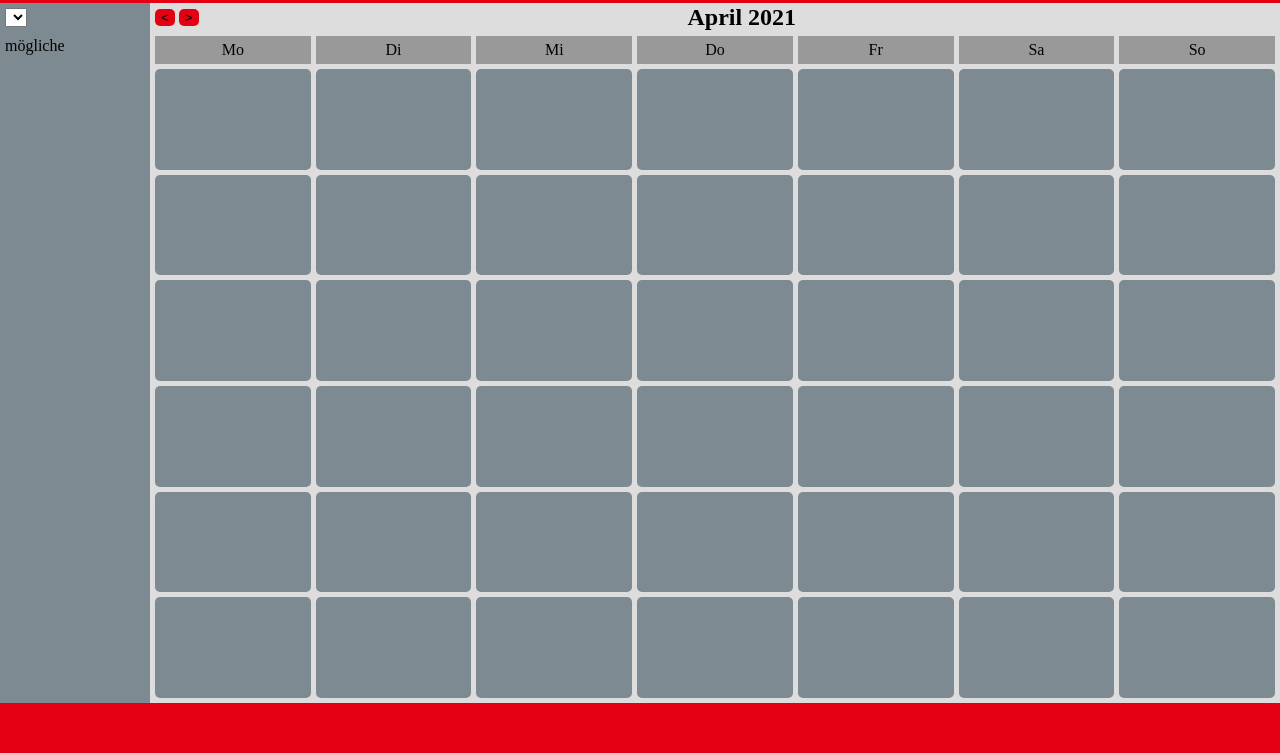
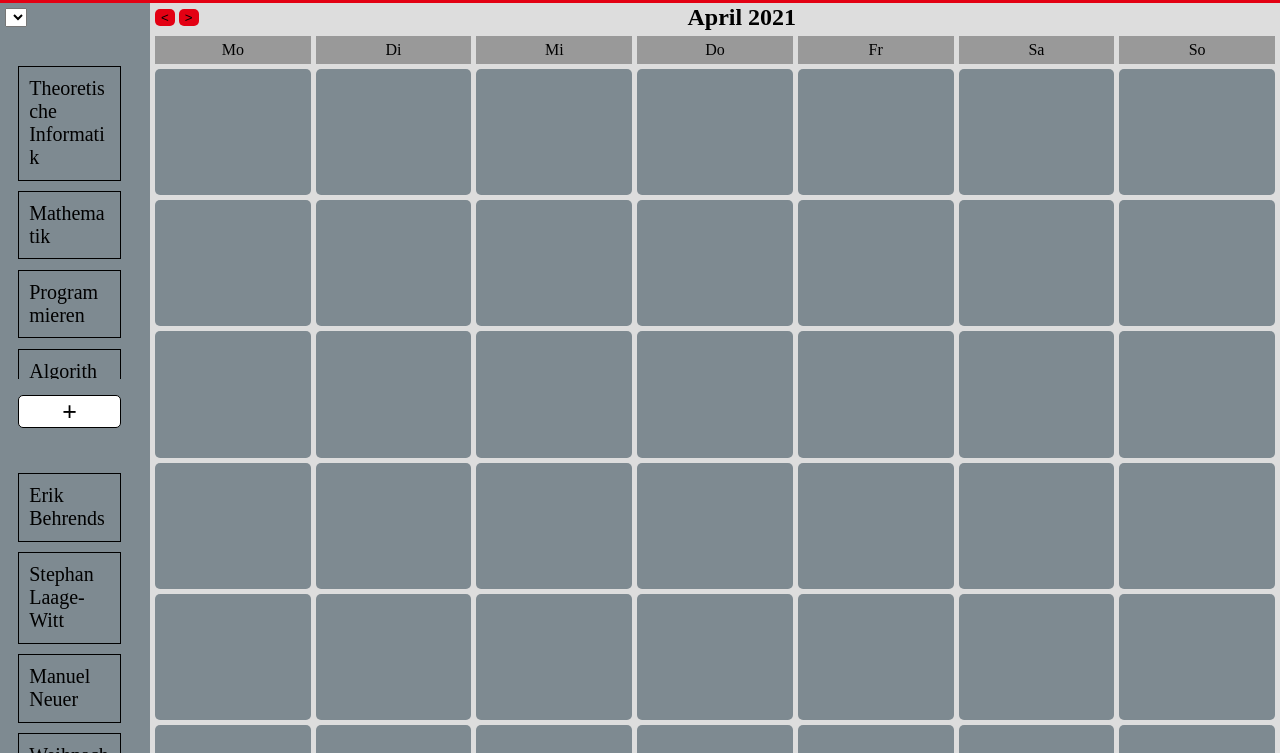
Before and after one commit to AntVil/vorlesungs-planung, a plain HTML site: page src/public/pages/calendar/index.html in a window 1280 px wide. Shown: the part 47-800 px from the top of the page. Drawn offline with Linux system fonts and the light colour scheme; no server answers.

Commit message:
Update Kurs/Dozentenwahl

```diff
--- a/src/public/pages/calendar/index.html
+++ b/src/public/pages/calendar/index.html
@@ -21,8 +21,28 @@
                 <div>
                     <select id="course_selection"></select>
                 </div>
+                <div class=classChoice>
+                    <div id="KursListe">
+
+                    </div>
+                    <button onclick="addClass()" class="addClassBtn" id="addClassBtn"
+                            type="button">
+                      +
+                    </button>
+                  </div>
+                  <div id=lecturerChoice>
+                    <div id=lecturerList>
+
+
+                    </div>
+                    <button onclick="addLecturer()" class="addClassBtn" id="addLecturerBtn"
+                            type="button">
+                      +
+                    </button>
+                </div>
                 <div class="scroll">
-                    mögliche
+
+
                 </div>
             </aside>
             <div id="calendar">
--- a/src/public/pages/calendar/script.js
+++ b/src/public/pages/calendar/script.js
@@ -2,6 +2,8 @@ let selectedDate = new Date();
 
 window.onload = function(){
     updateCalendar();
+    updateClasses();
+    updateLecturers();
 }
 
 // show sidebar
@@ -150,3 +152,99 @@ function fillCalendar(appointments){
         calendar[i].setAttribute("aria-disabled", "true");
     }
 }
+function updateClasses(){
+    let classes = [
+        'Theoretische Informatik',
+        'Mathematik',
+        'Programmieren',
+        'Algorithmen',
+        'Projektmanagement',
+        'Python',
+        'Theoretische Informatik',
+        'Mathematik',
+        'Programmieren',
+        'Algorithmen',
+        'Projektmanagement',
+        'Python'
+    ]
+    courseList = document.createElement('ul');
+    courseList.className = "courseList";
+    document.getElementById('KursListe').appendChild(courseList);
+
+    classes.forEach(function (classItem) {
+    let course = document.createElement('li');
+    course.tabIndex = -1;
+    course.className = "classListItem";
+    course.addEventListener("click",function(e) {
+
+    });
+    courseList.appendChild(course);
+
+    course.innerHTML += classItem;
+    });
+}
+
+function updateLecturers(){
+    let lecturers = [
+        'Erik Behrends',
+        'Stephan Laage-Witt',
+        'Manuel Neuer',
+        'Weihnachtsmann',
+        'test1',
+        'test2'
+    ]
+
+    lecturerList  = document.createElement("ul");
+
+    lecturerList.className = "lecturerList";
+
+    document.getElementById('lecturerList').appendChild(lecturerList);
+
+    lecturers.forEach(function (lecturerItem) {
+    let lecturer = document.createElement('li');
+    lecturer.tabIndex = -1;
+    lecturer.className = "lecturerListItem";
+    lecturer.addEventListener("click",function(e) {
+
+    });
+    lecturer.addEventListener('contextmenu', e => {
+      e.preventDefault();
+    });
+    lecturerList.appendChild(lecturer);
+
+    lecturer.innerHTML += lecturerItem;
+    });
+}
+
+
+function addClass(){
+    let classToAdd = window.prompt("Enter the class you want to add!")
+    classes.push(classToAdd);
+    //location.reload();
+    alert(classes); //Testfunktion
+}
+
+function addLecturer(){
+    let lecturerToAdd = window.prompt("Enter the lecturer you want to add!")
+    lecturers.push(lecturerToAdd);
+    //location.reload();
+    alert(lecturers); //Testfunktion
+}
+
+// let addLecturerBtn = document.getElementById('addLecturerBtn');
+
+// addLecturerBtn.addEventListener("click", function(e){
+// let lecturerToAdd = window.prompt("Enter the lecturer you want to add!")
+// lecturers.push(lecturerToAdd);
+// //location.reload();
+// alert(lecturers); //Testfunktion
+// });
+
+// let addClassBtn = document.getElementById('addClassBtn');
+
+// addClassBtn.addEventListener("click", function(e){
+// let classToAdd = window.prompt("Enter the class you want to add!")
+// classes.push(classToAdd);
+// //location.reload();
+// alert(classes); //Testfunktion
+// });
--- a/src/public/pages/calendar/style.css
+++ b/src/public/pages/calendar/style.css
@@ -145,3 +145,115 @@ main{
 #calendar_toolbar>h2{
     margin: auto;
 }
+
+.addClassBtn {
+    border: 1px solid;
+    line-height: auto;
+    width: 80%;
+    font-size: 25px;
+    text-align: center;
+    color: rgba(0, 0, 0, 1);
+
+    background-color: rgba(255, 255, 255, 1);
+    display: grid;
+    margin:auto;
+    margin-bottom: 5%;
+}
+
+.addClassBtn:hover {
+    background-color: #E30013;
+    color: rgba(255, 255, 255, 1);
+    cursor: pointer;
+
+}
+
+.addClassBtn:active {
+    box-shadow: inset -2px -2px 3px rgba(255, 255, 255, .6),
+                inset 2px 2px 3px rgba(0, 0, 0, .6);
+}
+
+.classChoice {
+    width: 75%;
+}
+
+.classListItem {
+    border: 1px solid;
+    list-style-type: None;
+    margin: 0 0 10% 0;
+    font-size:20px;
+    padding: 10%;
+    word-wrap: break-word;
+}
+
+.classListItem:hover {
+    background-color: #E30013;
+    color: rgba(255, 255, 255, 1);
+    cursor: pointer;
+}
+
+.classListItem:focus {
+    background-color: #E30013;
+    color: rgba(255, 255, 255, 1);
+
+}
+
+.classListItem:active {
+    box-shadow: inset -2px -2px 3px rgba(255, 255, 255, .6),
+                inset 2px 2px 3px rgba(0, 0, 0, .6);
+
+}
+
+.courseList::-webkit-scrollbar{
+  display: none;
+}
+
+.courseList {
+  padding: 10%;
+  overflow: scroll;
+  height: 300px;
+  -ms-overflow-style: none;
+  scrollbar-width: none;
+}
+
+.lecturerList {
+  padding: 10%;
+  overflow: scroll;
+  -ms-overflow-style: none;
+  scrollbar-width: none;
+  height: 300px;
+}
+
+.lecturerList::-webkit-scrollbar{
+  display: none;
+}
+
+#lecturerChoice {
+  width: 75%;
+}
+
+.lecturerListItem {
+  border: 1px solid;
+  list-style-type: None;
+  margin: 0 0 10% 0;
+  font-size:20px;
+  padding: 10%;
+  word-wrap: break-word;
+}
+
+.lecturerListItem:hover {
+    background-color: #E30013;
+    color: rgba(255, 255, 255, 1);
+    cursor: pointer;
+}
+
+
+
+.lecturerListItem:active {
+    box-shadow: inset -2px -2px 3px rgba(255, 255, 255, .6),
+                inset 2px 2px 3px rgba(0, 0, 0, .6);
+}
+
+.lecturerListItem:focus {
+  background-color: #E30013;
+  color: rgba(255, 255, 255, 1);
+}
```
